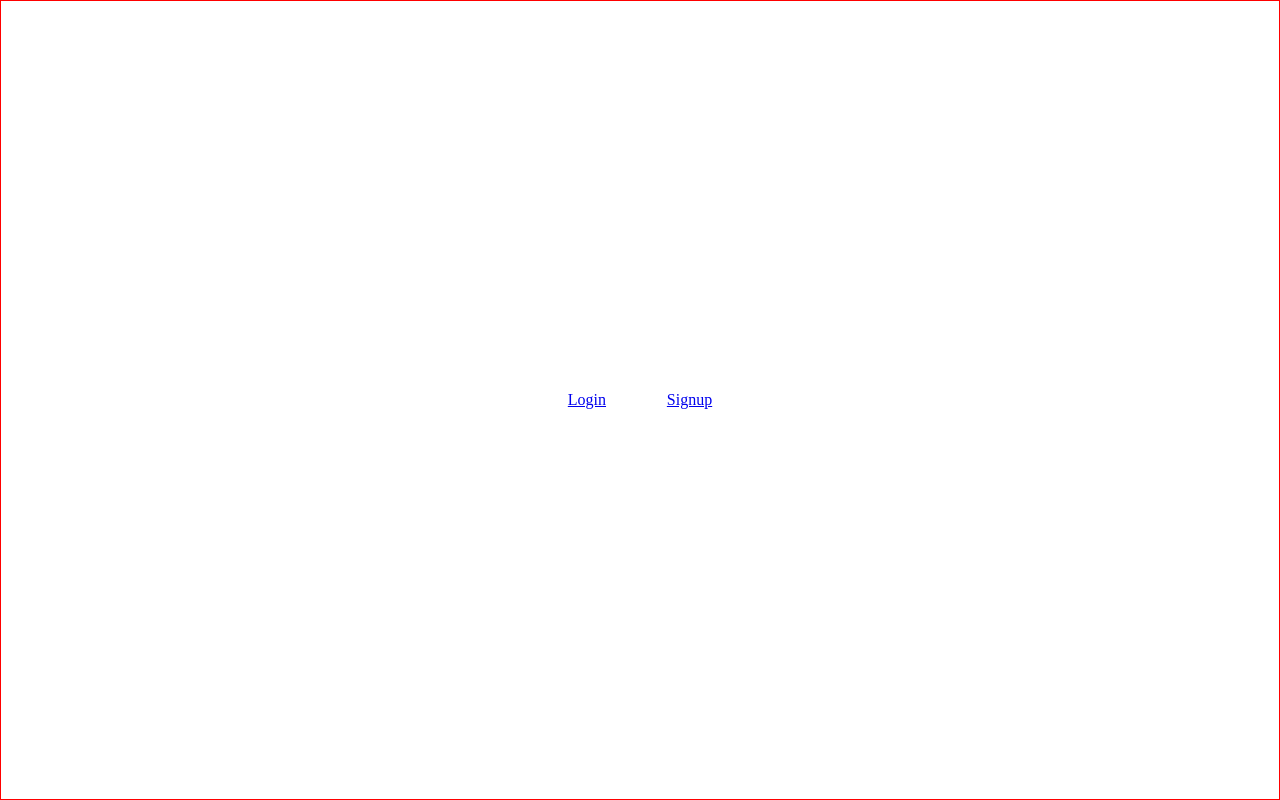
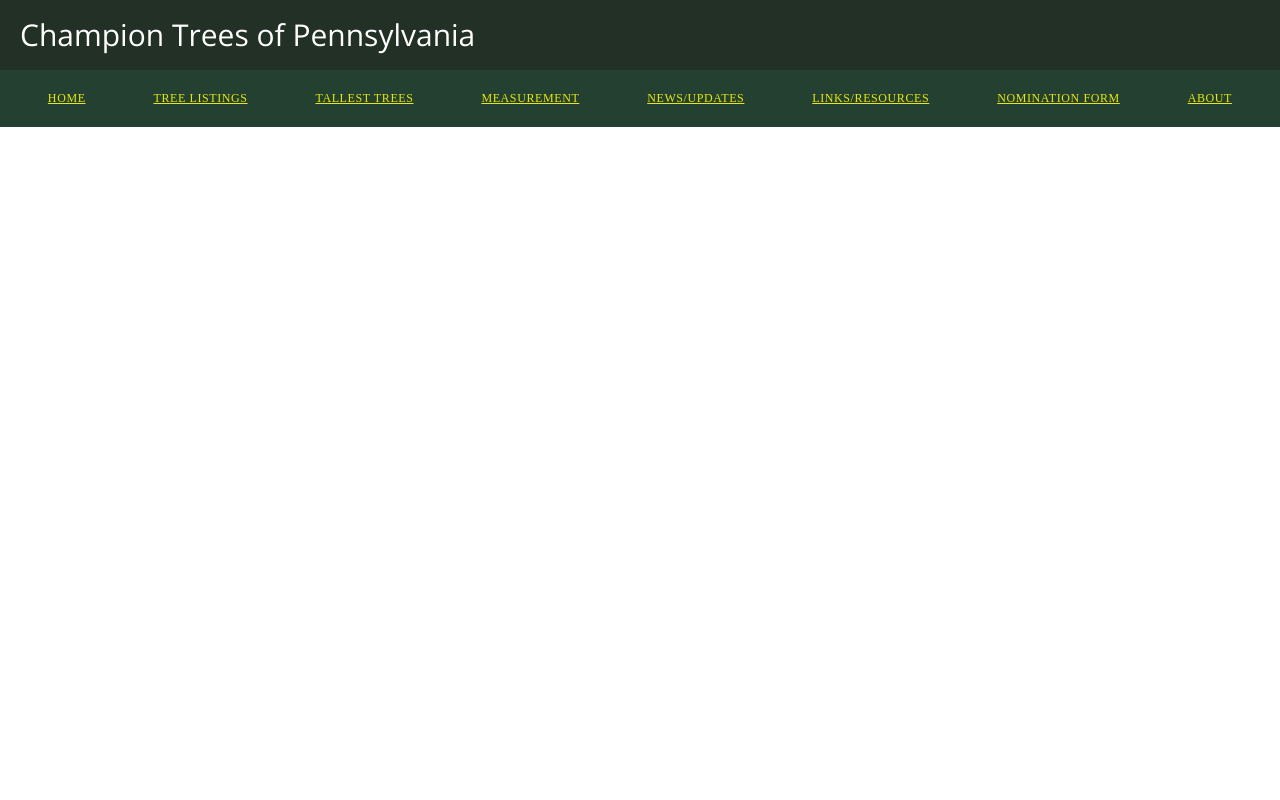
Before and after one commit to okputadora/pabigtrees, a React app in the folder client/: page / in a window 1280 px wide. Built offline with nearby package versions, Linux system fonts and the light colour scheme.

Commit message:
Add navbar

```diff
--- /dev/null
+++ b/client/src/components/Header.js
@@ -0,0 +1,7 @@
+import React from 'react'
+
+import './header.scss'
+
+const Header = () => (<div className="header">Champion Trees of Pennsylvania</div>)
+
+export default Header
--- a/client/src/components/Homepage/Homepage.js
+++ b/client/src/components/Homepage/Homepage.js
@@ -1,14 +1,12 @@
 import React from 'react'
 import { Link } from 'react-router-dom'
 
+import Navbar from '@/components/Navbar/Navbar'
 import './homepage.scss'
 
 const Homepage = () => (
   <div className="container">
-    <div className="children">
-      <Link to="/login">Login</Link>
-      <Link to="/signup">Signup</Link>
-    </div>
+    <Navbar />
   </div>
 )
 
--- a/client/src/components/Homepage/homepage.scss
+++ b/client/src/components/Homepage/homepage.scss
@@ -1,8 +1,9 @@
 .container {
-  height: 100vh;
-  width: 100vw;
+  // height: 100vh;
+  // width: 100vw;
   display: flex;
-  border: 1px solid red;
+  background: #223025;
+  width: 100%;
 }
 
 .children {
--- /dev/null
+++ b/client/src/components/Navbar/Navbar.js
@@ -0,0 +1,17 @@
+import React from 'react'
+import { Link } from 'react-router-dom'
+
+import './navbar.scss'
+
+const Navabr = () => {
+  const links = ['Home', 'Tree Listings', 'Tallest Trees', 'Measurement', 'News/Updates', 'Links/Resources', 'Nomination Form', 'About']
+  return (
+    <nav className="nav-container">
+      <ul className="navigation">
+        {links.map((link) => <Link className="nav-item" to={link}>{link}</Link>)}
+      </ul>
+    </nav>
+  )
+}
+
+export default Navabr
--- /dev/null
+++ b/client/src/components/Navbar/navbar.scss
@@ -0,0 +1,28 @@
+.nav-container {
+  width: 100%;
+}
+
+.navigation {
+  display: flex;
+  width: 100%;
+  justify-content: space-evenly;
+  background: #234030;
+  color: white;
+  padding-top: 2px;
+}
+
+.nav-item {
+  font-size: 12px;
+  padding: 20px;
+  letter-spacing: 0.05em;
+  color: #E8E710;
+  text-transform: uppercase;
+  border-bottom: 3px solid transparent;
+  cursor: pointer;
+  transition: .2s;
+}
+
+.nav-item:hover {
+  border-bottom: 3px solid #E8E710;
+  background: #191E1A;
+}
--- a/client/src/components/Router.js
+++ b/client/src/components/Router.js
@@ -1,12 +1,14 @@
 import React from 'react'
 import { BrowserRouter as Router, Route, Switch } from 'react-router-dom'
 
+import Header from './Header'
 import Homepage from './Homepage/Homepage'
 import Login from './Login/Login'
 import Signup from './Signup/Signup'
 
 const AppRouter = () => (
   <Router>
+    <Header />
     <Switch>
       <Route exact path="/" component={Homepage} />
       <Route path="/login" component={Login} />
--- /dev/null
+++ b/client/src/components/header.scss
@@ -0,0 +1,8 @@
+.header {
+  font-size: 30px;
+  font-weight: 8;
+  color: white;
+  padding: 20px;
+  background: #223025;
+  font-family: 'Open Sans', sans-serif;
+}
--- a/client/src/index.html
+++ b/client/src/index.html
@@ -4,6 +4,7 @@
     <meta charset="UTF-8">
     <meta name="viewport" content="width=device-width, initial-scale=1, shrink-to-fit=no">
     <meta http-equiv="X-UA-Compatible" content="ie=edge">
+    <link href="https://fonts.googleapis.com/css?family=Open+Sans&display=swap" rel="stylesheet">
     <title>Auth Template</title>
 </head>
 <body>
```
Also changed, not shown: client/src/components/Homepage/MainContent.js (added, +7 -0 lines), client/src/components/Homepage/long_big_small1.jpg (added), client/src/styles/base.scss (line endings or trailing spaces), 1 other file (tests, documents, lock files or other folders).
